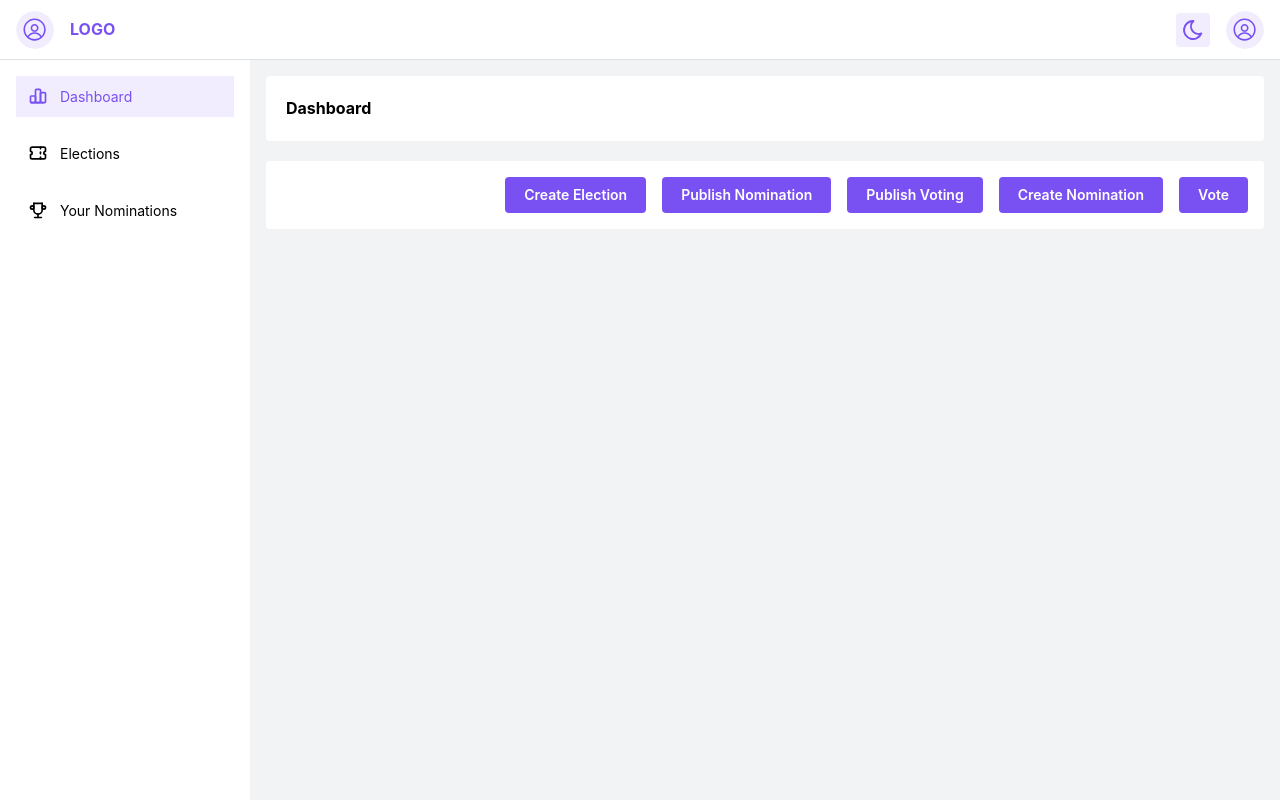
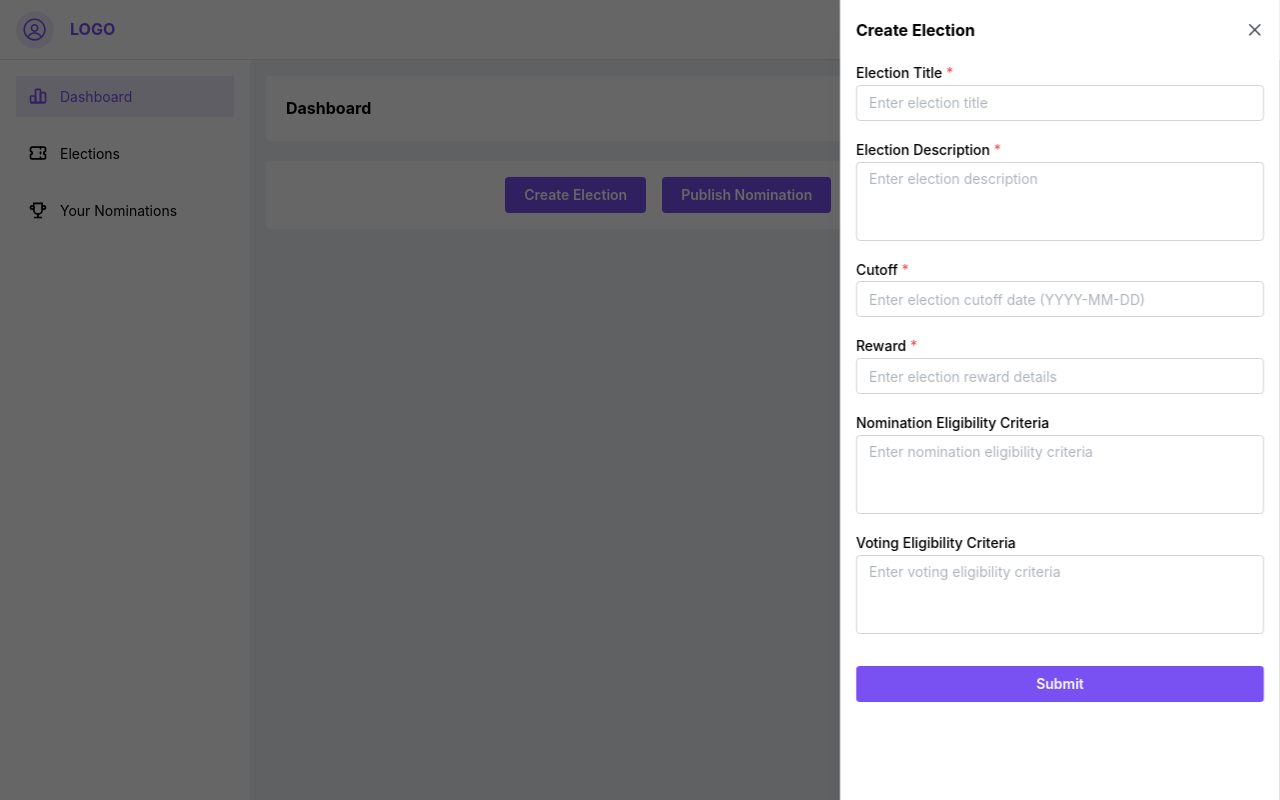
Before and after one commit to Anuja-Rckr/rckr-com-election-application-portal, a React (Create React App) app in the folder employee-election-frontend/: page /dashboard in a window 1280 px wide. Both pictures are taken after a click on the button "Create Election". Built offline with nearby package versions, Linux system fonts and the light colour scheme.

Commit message:
implemented create election form

```diff
--- a/employee-election-frontend/src/components/pages/Dashboard.tsx
+++ b/employee-election-frontend/src/components/pages/Dashboard.tsx
@@ -1,30 +1,49 @@
 import { Button, Group, Paper } from "@mantine/core";
 import { useState } from "react";
 import NominationForm from "./ElectionForms/NominationForm";
+import CreateElectionForm from "./ElectionForms/CreateElection";
 
 const Dashboard = () => {
-  const [opened, setOpen] = useState(false);
+  const [isCreateNominationModal, setIsCreateNominationModal] = useState(false);
+  const [isCreateElectionModal, setIsCreateElectionModal] = useState(false);
 
-  const triggerModal = () => {
-    setOpen(true);
+  const triggerCreateNominationModal = () => {
+    setIsCreateNominationModal(true);
   };
 
-  const closeModal = () => {
-    setOpen(false);
+  const closeCreateNominationModal = () => {
+    setIsCreateNominationModal(false);
+  };
+
+  const triggerCreateElectionModal = () => {
+    setIsCreateElectionModal(true);
+  };
+
+  const closeCreateElectionModal = () => {
+    setIsCreateElectionModal(false);
   };
 
   return (
     <>
       <Paper p="md">
         <Group justify="flex-end">
-          <Button>Create Election</Button>
+          <Button onClick={triggerCreateElectionModal}>Create Election</Button>
           <Button>Publish Nomination</Button>
           <Button>Publish Voting</Button>
-          <Button onClick={triggerModal}>Create Nomination</Button>
+          <Button onClick={triggerCreateNominationModal}>
+            Create Nomination
+          </Button>
           <Button>Vote</Button>
         </Group>
       </Paper>
-      <NominationForm isOpened={opened} onClose={closeModal} />
+      <NominationForm
+        isOpened={isCreateNominationModal}
+        onClose={closeCreateNominationModal}
+      />
+      <CreateElectionForm
+        isOpened={isCreateElectionModal}
+        onClose={closeCreateElectionModal}
+      />
     </>
   );
 };
--- /dev/null
+++ b/employee-election-frontend/src/components/pages/ElectionForms/CreateElection.tsx
@@ -0,0 +1,98 @@
+import { useForm, isNotEmpty } from "@mantine/form";
+import { Button, TextInput, Drawer, Textarea, Text } from "@mantine/core";
+import { NominationFormProps } from "../../../interfaces/election.interface";
+
+const CreateElectionForm = ({ isOpened, onClose }: NominationFormProps) => {
+  const form = useForm({
+    mode: "uncontrolled",
+    initialValues: {
+      electionTitle: "",
+      electionDescription: "",
+      electionCutoff: "",
+      electionReward: "",
+      electionNominationEligibility: "",
+      electionVotingEligibility: "",
+    },
+    validate: {
+      electionTitle: isNotEmpty("Election title is required"),
+      electionDescription: isNotEmpty("Election description is required"),
+      electionCutoff: isNotEmpty("Cutoff is required"),
+      electionReward: isNotEmpty("Reward is required"),
+    },
+  });
+
+  const onCreateElection = (values: typeof form.values) => {
+    console.log("Submitted form values:", values);
+  };
+
+  const handleClose = () => {
+    form.reset();
+    onClose();
+  };
+
+  return (
+    <Drawer
+      opened={isOpened}
+      onClose={handleClose}
+      title={
+        <Text fw={700} component="h1">
+          Create Election
+        </Text>
+      }
+      position="right"
+    >
+      <form onSubmit={form.onSubmit(onCreateElection)}>
+        <TextInput
+          label="Election Title"
+          placeholder="Enter election title"
+          withAsterisk
+          {...form.getInputProps("electionTitle")}
+        />
+        <Textarea
+          label="Election Description"
+          placeholder="Enter election description"
+          withAsterisk
+          autosize
+          minRows={3}
+          mt="md"
+          {...form.getInputProps("electionDescription")}
+        />
+        <TextInput
+          label="Cutoff"
+          placeholder="Enter election cutoff date (YYYY-MM-DD)"
+          withAsterisk
+          mt="md"
+          {...form.getInputProps("electionCutoff")}
+        />
+        <TextInput
+          label="Reward"
+          placeholder="Enter election reward details"
+          withAsterisk
+          mt="md"
+          {...form.getInputProps("electionReward")}
+        />
+        <Textarea
+          label="Nomination Eligibility Criteria"
+          placeholder="Enter nomination eligibility criteria"
+          autosize
+          minRows={3}
+          mt="md"
+          {...form.getInputProps("electionNominationEligibility")}
+        />
+        <Textarea
+          label="Voting Eligibility Criteria"
+          placeholder="Enter voting eligibility criteria"
+          autosize
+          minRows={3}
+          mt="md"
+          {...form.getInputProps("electionVotingEligibility")}
+        />
+        <Button fullWidth mt="xl" type="submit">
+          Submit
+        </Button>
+      </form>
+    </Drawer>
+  );
+};
+
+export default CreateElectionForm;
```
